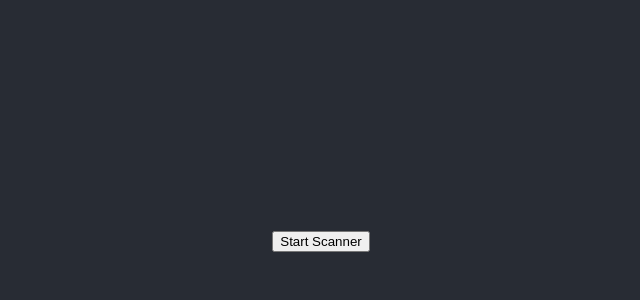
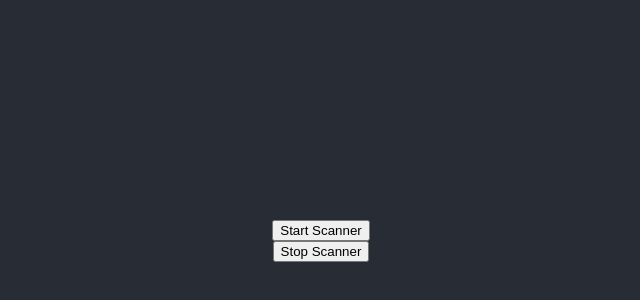
Before and after one commit to xl4624/sQR, a React (Create React App) app: page / in a window 1280 px wide. Shown: the part 234-534 px from the top of the page, without its empty margins (319-959 px from the left). Built offline with nearby package versions, Linux system fonts and the light colour scheme; the HTML template or start-up script is replaced by a standard one.

Commit message:
Get scanned URLs

```diff
--- a/src/App.js
+++ b/src/App.js
@@ -1,23 +1,40 @@
 import React, { useEffect, useRef, useState } from 'react';
-import logo from './logo.svg';
 import './App.css';
 import QrScanner from 'qr-scanner';
 
 function App() {
   const videoRef = useRef(null);
+  const [qrScanner, setQrScanner] = useState(null);
+  const [result, setResult] = useState('');
 
   async function startScanner() {
+    if (qrScanner) {
+      await qrScanner.start();
+      return;
+    }
     const scanner = new QrScanner(
       videoRef.current,
-      (result) => console.log('decoded qr code:', result),
+      (result) => {
+        console.log('decoded qr code:', result.data);
+        setResult(result.data);
+      },
       {
         returnDetailedScanResult: true,
         highlightScanRegion: true,
         highlightCodeOutline: true,
       }
     );
+
+    setQrScanner(scanner);
     await scanner.start();
-  }
+  };
+
+  function stopScanner() {
+    if (qrScanner) {
+      qrScanner.stop();
+    }
+  };
+
   return (
     <div className="App">
       <header className="App-header">
@@ -25,6 +42,12 @@ function App() {
         <button onClick={startScanner}>
           Start Scanner
         </button>
+        <button onClick={stopScanner}>
+          Stop Scanner
+        </button>
+        {result && (
+          <div>Scanned Result: {result}</div>
+        )}
       </header>
     </div>
   );
```
